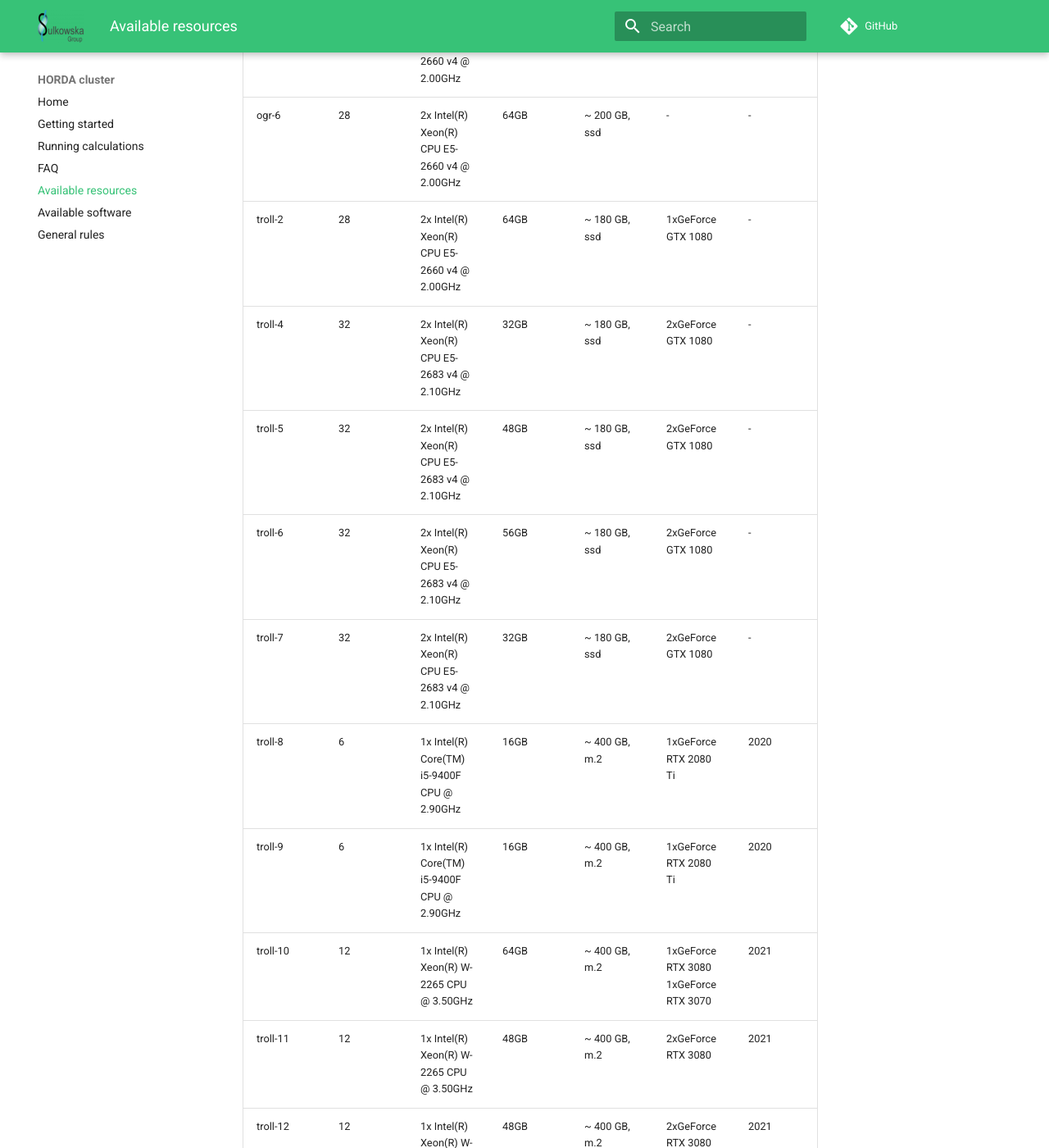
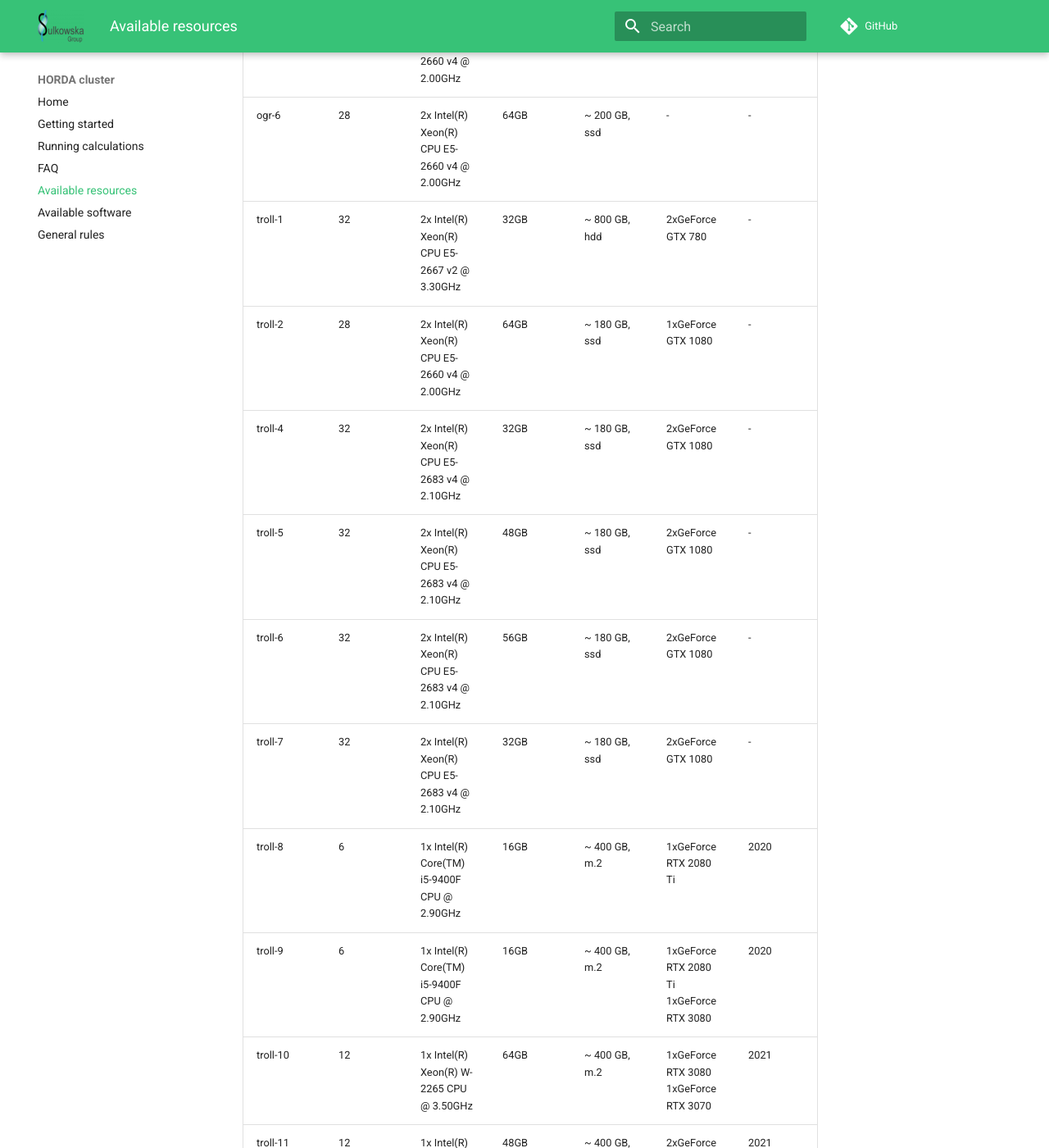
Before and after one commit to ilbsm/horda, an MkDocs documentation site: the page built from docs/resources.md, in a window 1280 px wide and 1400 px high, scrolled down 951 px. Shown: the whole window at 82% size. Built offline with MkDocs 1.6.1 and Material for MkDocs 9.7.7, drawn with Linux system fonts in a browser that asks for light colours; comment, search, counter and statistics services are not loaded; some of the changed text lies outside the part shown.

Commit message:
Updated gpus and machines servers

```diff
--- a/docs/resources.md
+++ b/docs/resources.md
@@ -12,18 +12,19 @@ Characteristcs of available compute nodes are summarized below:
 | ogr-3	    | 32	     |2x Intel(R) Xeon(R) CPU E5-2683 v4 @ 2.10GHz	| 64GB	 |~ 180 GB, ssd	| -	                                      |-	|-	|
 | ogr-5	    | 28	     |2x Intel(R) Xeon(R) CPU E5-2660 v4 @ 2.00GHz	| 32GB	 |~ 400 GB, ssd	| -	                                      |-	|-	|
 | ogr-6	    | 28	     |2x Intel(R) Xeon(R) CPU E5-2660 v4 @ 2.00GHz	| 64GB	 |~ 200 GB, ssd	| -	                                      |-	|-	|
+| troll-1	  | 32	     |2x Intel(R) Xeon(R) CPU E5-2667 v2 @ 3.30GHz	| 32GB	 |~ 800 GB, hdd	| 2xGeForce GTX 780	                     |-	|-	|
 | troll-2	  | 28	     |2x Intel(R) Xeon(R) CPU E5-2660 v4 @ 2.00GHz	| 64GB	 |~ 180 GB, ssd	| 1xGeForce GTX 1080	                     |-	|-	|
 | troll-4	  | 32	     |2x Intel(R) Xeon(R) CPU E5-2683 v4 @ 2.10GHz	| 32GB	 |~ 180 GB, ssd	| 2xGeForce GTX 1080	                     |-	|-	|
 | troll-5	  | 32	     |2x Intel(R) Xeon(R) CPU E5-2683 v4 @ 2.10GHz	| 48GB	 |~ 180 GB, ssd	| 2xGeForce GTX 1080	                     |-	|-	|
 | troll-6	  | 32	     |2x Intel(R) Xeon(R) CPU E5-2683 v4 @ 2.10GHz	| 56GB	 |~ 180 GB, ssd	| 2xGeForce GTX 1080	                     |-	|-	|
 | troll-7	  | 32	     |2x Intel(R) Xeon(R) CPU E5-2683 v4 @ 2.10GHz	| 32GB	 |~ 180 GB, ssd	| 2xGeForce GTX 1080	                     |-	|-	|
 | troll-8	  | 6	      |1x Intel(R) Core(TM) i5-9400F CPU @ 2.90GHz	| 16GB	 |~ 400 GB, m.2	| 1xGeForce RTX 2080 Ti	                  |2020	|-	|
-| troll-9	  | 6	      |1x Intel(R) Core(TM) i5-9400F CPU @ 2.90GHz	| 16GB	 |~ 400 GB, m.2	| 1xGeForce RTX 2080 Ti	                  |2020	|-	|
+| troll-9	  | 6	      |1x Intel(R) Core(TM) i5-9400F CPU @ 2.90GHz	| 16GB	 |~ 400 GB, m.2	| 1xGeForce RTX 2080 Ti	1xGeForce RTX 3080 |2020	|-	|
 | troll-10	 | 12	     |1x Intel(R) Xeon(R) W-2265 CPU @ 3.50GHz	| 64GB	 |~ 400 GB, m.2	| 1xGeForce RTX 3080 1xGeForce RTX 3070 	 |2021	|-	|
 | troll-11	 | 12	     |1x Intel(R) Xeon(R) W-2265 CPU @ 3.50GHz	| 48GB	 |~ 400 GB, m.2	| 2xGeForce RTX 3080 	                    |2021	|-	|
 | troll-12	 | 12	     |1x Intel(R) Xeon(R) W-2265 CPU @ 3.50GHz	| 48GB	 |~ 400 GB, m.2	| 2xGeForce RTX 3080 	                    |2021	|-	|
 | troll-13	 | 12	     |1x Intel(R) Xeon(R) W-2265 CPU @ 3.50GHz	| 64GB	 |~ 400 GB, m.2	| 2xGeForce RTX 3080                      |2021	|-	|
-| troll-14	 | 12	     |1x Intel(R) Xeon(R) W-2265 CPU @ 3.50GHz	| 64GB	 |~ 400 GB, m.2	| 2xGeForce RTX 3080                      |2021	|-	|
+| troll-14	 | 12	     |1x Intel(R) Xeon(R) W-2265 CPU @ 3.50GHz	| 64GB	 |~ 400 GB, m.2	| 1xNVIDIA RTX PRO 5000 Blackwell 48GB 1xGeForce RTX 3080  |2021	|-	|
 | troll-15	 | 8	      |1x Intel(R) Core(TM) i7-11700K @ 3.60GHz	| 96GB	 |~ 3400 GB, m.2	| 2xGeForce RTX 3080 Ti                   |2023	|-	|
 
 [//]: # (| troll-1	 |16	|2x Intel&#40;R&#41; Xeon&#40;R&#41; CPU E5-2667 v2 @ 3.30GHz	|32GB	| ~ 800 GB, sata             | 2x GeForce GTX 780 Ti  |-	|-	|)
```
